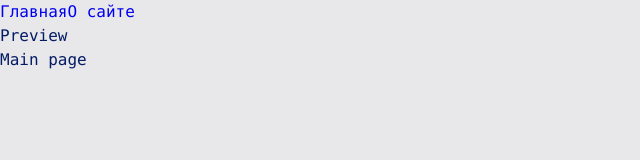
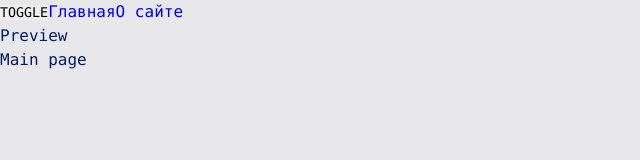
Before and after one commit to Zhiga-noff/product-ulbi, a React app: page / in a window 1280 px wide. Shown: the top 160 px of the page, without its empty margins (0-640 px from the left). Built offline with nearby package versions, Linux system fonts and the light colour scheme; the HTML template or start-up script is replaced by a standard one.

Commit message:
Сделал изменение темы сайта, создал кастомный хук и использую useContext для передачи информации между компонентами.

```diff
--- a/src/App.tsx
+++ b/src/App.tsx
@@ -1,23 +1,27 @@
-import React, {Suspense} from 'react';
-import './styles/index.scss'
-import {Link, Route, Routes} from "react-router-dom";
-import {MainPageLazy} from "./pages/main-page/MainPage.lazy";
-import {AboutPageLazy} from "./pages/about-page/AboutPage.lazy";
+import React, { Suspense, useContext } from 'react';
+import './styles/index.scss';
+import { Link, Route, Routes } from 'react-router-dom';
+import { MainPageLazy } from './pages/main-page/MainPage.lazy';
+import { AboutPageLazy } from './pages/about-page/AboutPage.lazy';
+import { Theme, ThemeContext } from './theme/ThemeContext';
+import { useTheme } from './theme/use-theme';
 
 export const App = () => {
+  const { theme, toggleTheme } = useTheme();
+
   return (
-        <div className='app light'>
+    <div className={`app ${theme}`}>
+      <button onClick={toggleTheme}>TOGGLE</button>
       <Link to={'/'}>Главная</Link>
       <Link to={'/about'}>О сайте</Link>
 
       <Suspense fallback={<div>Loading...</div>}>
         <h2>Preview</h2>
         <Routes>
-                    <Route path={'/'} element={<MainPageLazy/>}/>
-                    <Route path={'/about'} element={<AboutPageLazy/>}/>
+          <Route path={'/'} element={<MainPageLazy />} />
+          <Route path={'/about'} element={<AboutPageLazy />} />
         </Routes>
       </Suspense>
-
     </div>
   );
 };
--- a/src/index.tsx
+++ b/src/index.tsx
@@ -1,11 +1,13 @@
 import ReactDOM from 'react-dom/client';
-import {App} from "./App";
-import {BrowserRouter} from "react-router-dom";
-
+import { App } from './App';
+import { BrowserRouter } from 'react-router-dom';
+import ThemeProvider from './theme/ThemeProvider';
 
 const root = ReactDOM.createRoot(document.getElementById('root') as HTMLElement);
 root.render(
-    <BrowserRouter>
-        <App/>
-    </BrowserRouter>
+  <BrowserRouter>
+    <ThemeProvider>
+      <App />
+    </ThemeProvider>
+  </BrowserRouter>,
 );
--- a/src/styles/variables/globals.scss
+++ b/src/styles/variables/globals.scss
@@ -1,5 +1,5 @@
 :root {
-  --font-family-main: Consolas, 'Times New Roman', Serif;
+  --font-family-main: Consolas, 'Helvetica', sans-serif;
 
   --font-size-m: 16px;
   --font-line-m: 24px;
--- /dev/null
+++ b/src/theme/ThemeContext.tsx
@@ -0,0 +1,15 @@
+import React, { createContext } from 'react';
+
+export enum Theme {
+  LIGHT = 'light',
+  DARK = 'dark',
+}
+
+export interface ThemeContextProps {
+  theme?: Theme;
+  setTheme?: (theme: Theme) => void;
+}
+
+export const ThemeContext = createContext<ThemeContextProps>({});
+
+export const LOCAL_STORAGE_THEME_KEY = 'theme';
--- /dev/null
+++ b/src/theme/ThemeProvider.tsx
@@ -0,0 +1,25 @@
+import React, { FC, useMemo, useState } from 'react';
+import { LOCAL_STORAGE_THEME_KEY, Theme, ThemeContext } from './ThemeContext';
+
+interface IThemeProvider {
+  children: React.ReactNode;
+}
+
+const defaultTheme =
+  (localStorage.getItem(LOCAL_STORAGE_THEME_KEY) as Theme) || Theme.LIGHT;
+
+const ThemeProvider: FC<IThemeProvider> = ({ children }) => {
+  const [theme, setTheme] = useState<Theme>(defaultTheme);
+
+  const defaultProps = useMemo(
+    () => ({
+      theme: theme,
+      setTheme: setTheme,
+    }),
+    [theme],
+  );
+
+  return <ThemeContext.Provider value={defaultProps}>{children}</ThemeContext.Provider>;
+};
+
+export default ThemeProvider;
--- /dev/null
+++ b/src/theme/use-theme.ts
@@ -0,0 +1,19 @@
+import { LOCAL_STORAGE_THEME_KEY, Theme, ThemeContext } from './ThemeContext';
+import { useContext } from 'react';
+
+interface UseThemeResult {
+  toggleTheme: () => void;
+  theme: Theme;
+}
+
+export const useTheme = (): UseThemeResult => {
+  const { theme, setTheme } = useContext(ThemeContext);
+
+  const toggleTheme = () => {
+    const newTheme = theme === Theme.LIGHT ? Theme.DARK : Theme.LIGHT;
+    setTheme(newTheme);
+    localStorage.setItem(LOCAL_STORAGE_THEME_KEY, newTheme);
+  };
+
+  return { theme, toggleTheme };
+};
```
Lines whose indentation alone changed are shown as unchanged.
